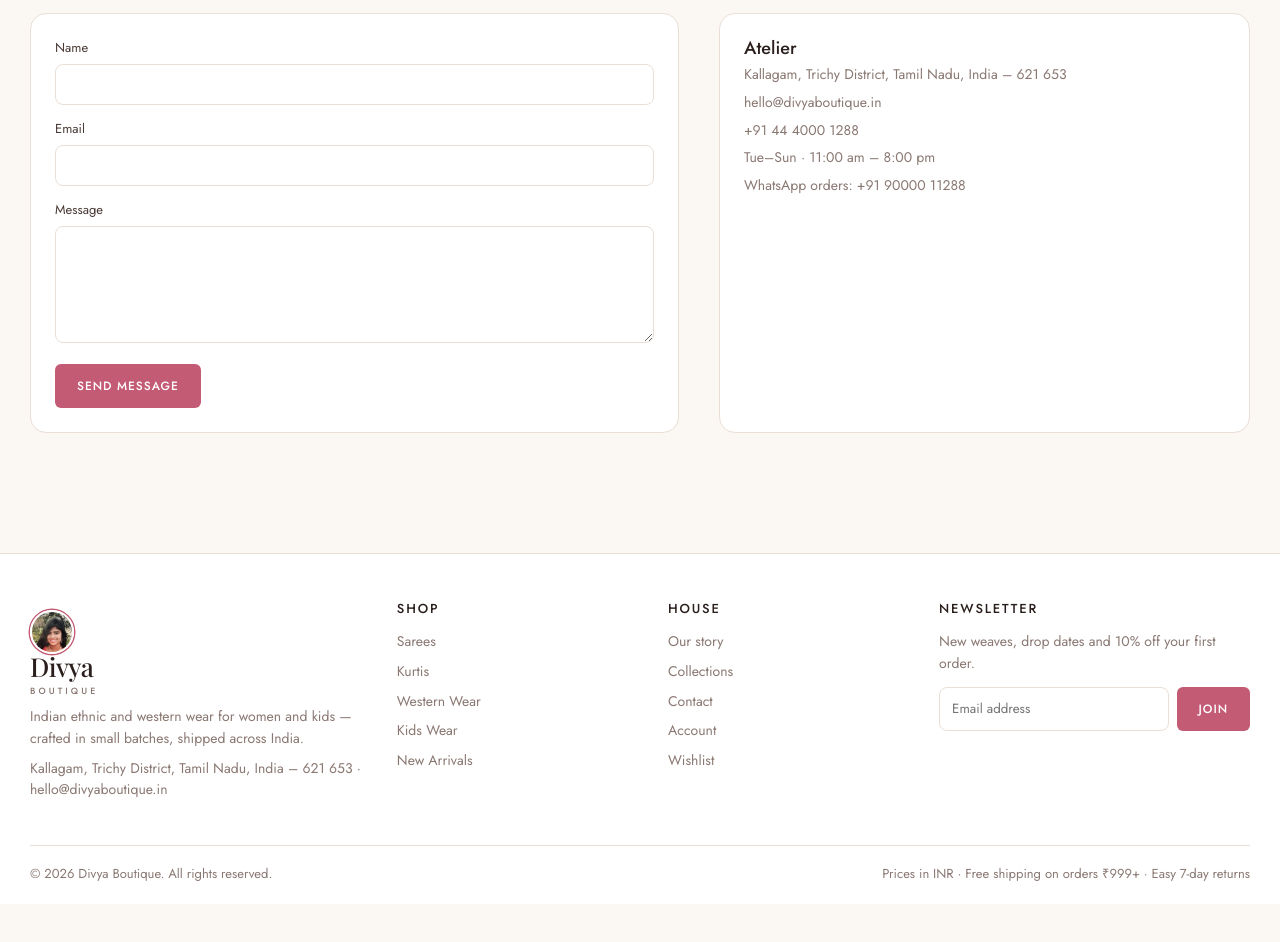
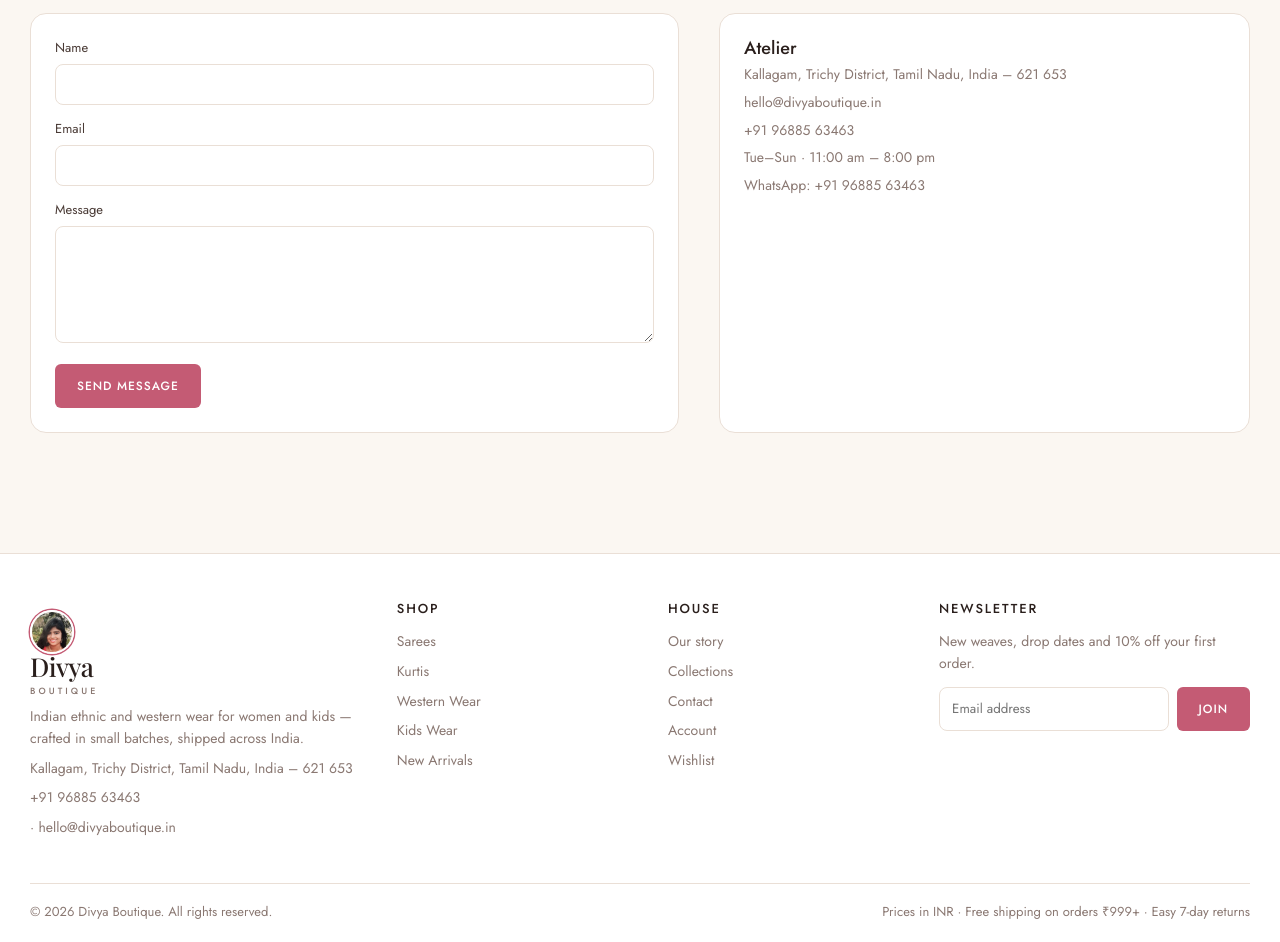
Before and after one commit to balachandarj-hash/divya-boutique, a React (Vite) app: page /contact in a window 1280 px wide. Shown: the part 240-1182 px from the top of the page. Before the commit the page ends 1144 px from the top, so only its background shows below. Built offline with nearby package versions, Linux system fonts and the light colour scheme; a web font is replaced by a local one.

Commit message:
Set contact number to +91 96885 63463.

```diff
--- a/src/components/Footer.tsx
+++ b/src/components/Footer.tsx
@@ -24,7 +24,10 @@
               Indian ethnic and western wear for women and kids — crafted in small batches, shipped
               across India.
             </p>
-            <p>Kallagam, Trichy District, Tamil Nadu, India – 621 653 · hello@divyaboutique.in</p>
+            <p>Kallagam, Trichy District, Tamil Nadu, India – 621 653</p>
+            <p>
+              <a href="tel:+919688563463">+91 96885 63463</a> · hello@divyaboutique.in
+            </p>
           </div>
           <div>
             <h4>Shop</h4>
--- a/src/pages/Contact.tsx
+++ b/src/pages/Contact.tsx
@@ -42,9 +42,16 @@
           <h2 style={{ fontFamily: 'var(--sans)', fontSize: 18 }}>Atelier</h2>
           <p className="meta-line">Kallagam, Trichy District, Tamil Nadu, India – 621 653</p>
           <p className="meta-line">hello@divyaboutique.in</p>
-          <p className="meta-line">+91 44 4000 1288</p>
+          <p className="meta-line">
+            <a href="tel:+919688563463">+91 96885 63463</a>
+          </p>
           <p className="meta-line">Tue–Sun · 11:00 am – 8:00 pm</p>
-          <p className="meta-line">WhatsApp orders: +91 90000 11288</p>
+          <p className="meta-line">
+            WhatsApp:{' '}
+            <a href="https://wa.me/919688563463" target="_blank" rel="noreferrer">
+              +91 96885 63463
+            </a>
+          </p>
         </div>
       </div>
     </>
```
